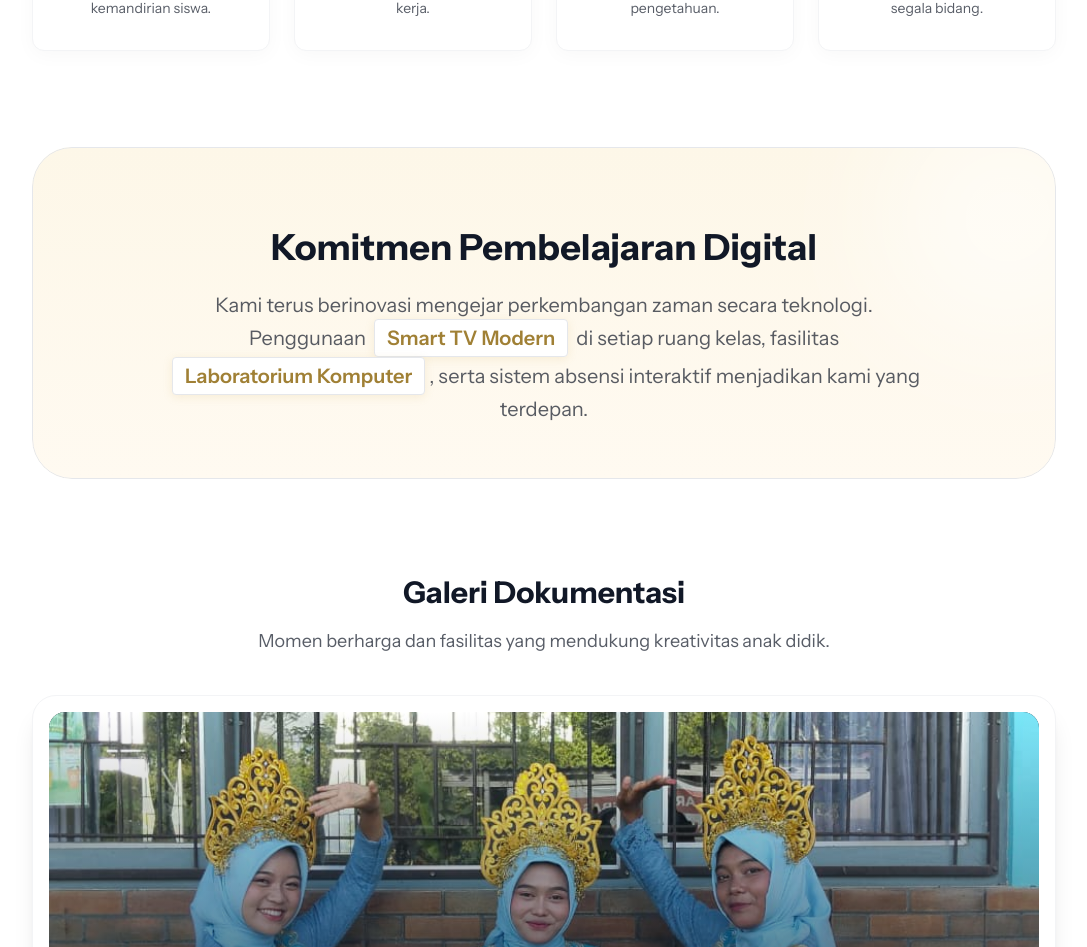
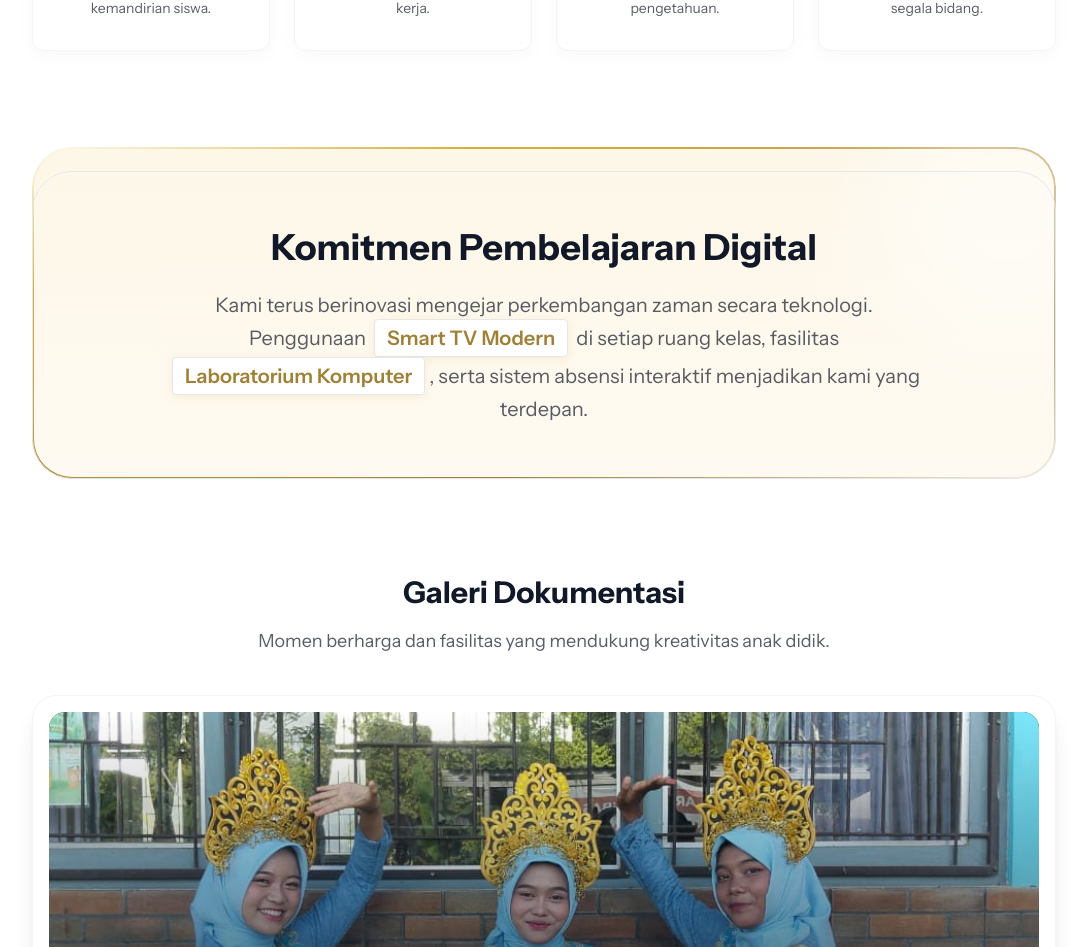
Before and after one commit to Rezasireza/bintra, a React (Vite) app: page /about in a window 1280 px wide. Shown: the part 1392-2339 px from the top of the page, without its empty margins (96-1183 px from the left). Built offline with nearby package versions, Linux system fonts and the light colour scheme; no server answers; the database is empty.

Commit message:
feat(ui): add magicui shine border on about page

```diff
--- /dev/null
+++ b/components/ui/shine-border.tsx
@@ -0,0 +1,66 @@
+import React from "react";
+import { clsx, type ClassValue } from "clsx";
+import { twMerge } from "tailwind-merge";
+
+export function cn(...inputs: ClassValue[]) {
+    return twMerge(clsx(inputs));
+}
+
+export interface ShineBorderProps extends Omit<React.HTMLAttributes<HTMLDivElement>, 'className' | 'style'> {
+    className?: string;
+    style?: React.CSSProperties;
+    /**
+     * Width of the border in pixels
+     * @default 1
+     */
+    borderWidth?: number;
+    /**
+     * Duration of the animation in seconds
+     * @default 14
+     */
+    duration?: number;
+    /**
+     * Color of the border, can be a single color or an array of colors
+     * @default "#000000"
+     */
+    shineColor?: string | string[];
+}
+
+/**
+ * Shine Border
+ *
+ * An animated background border effect component with configurable properties.
+ */
+export function ShineBorder({
+    borderWidth = 1,
+    duration = 14,
+    shineColor = "#000000",
+    className,
+    style,
+    ...props
+}: ShineBorderProps) {
+    return (
+        <div
+            style={
+                {
+                    "--border-width": `${borderWidth}px`,
+                    "--duration": `${duration}s`,
+                    backgroundImage: `radial-gradient(transparent,transparent, ${Array.isArray(shineColor) ? shineColor.join(",") : shineColor
+                        },transparent,transparent)`,
+                    backgroundSize: "300% 300%",
+                    mask: `linear-gradient(#fff 0 0) content-box, linear-gradient(#fff 0 0)`,
+                    WebkitMask: `linear-gradient(#fff 0 0) content-box, linear-gradient(#fff 0 0)`,
+                    WebkitMaskComposite: "xor",
+                    maskComposite: "exclude",
+                    padding: "var(--border-width)",
+                    ...style,
+                } as React.CSSProperties
+            }
+            className={cn(
+                "motion-safe:animate-shine pointer-events-none absolute inset-0 size-full rounded-[inherit] will-change-[background-position]",
+                className
+            )}
+            {...props}
+        />
+    );
+}
--- a/index.html
+++ b/index.html
@@ -40,6 +40,16 @@
               'xl': '12px',
               '2xl': '16px',
               '3xl': '24px',
+            },
+            animation: {
+              shine: 'shine var(--duration) infinite linear',
+            },
+            keyframes: {
+              shine: {
+                '0%': { backgroundPosition: '0% 0%' },
+                '50%': { backgroundPosition: '100% 100%' },
+                'to': { backgroundPosition: '0% 0%' },
+              },
             },
             typography: (theme) => ({
               DEFAULT: {
--- a/pages/About.tsx
+++ b/pages/About.tsx
@@ -2,6 +2,7 @@ import React, { useState, useEffect } from 'react';
 import Section from '../components/ui/Section';
 import { motion, AnimatePresence } from 'framer-motion';
 import { ChevronLeft, ChevronRight, Play } from 'lucide-react';
+import { ShineBorder } from '../components/ui/shine-border';
 
 const DUMMY_SLIDES = [
   {
@@ -257,6 +258,7 @@ const About: React.FC = () => {
             transition={{ duration: 0.6, ease: "easeOut" }}
             className="bg-gradient-to-b from-[#fdf7e8] to-[#fffaf1] p-10 md:p-14 rounded-[2.5rem] text-center space-y-6 relative overflow-hidden"
           >
+            <ShineBorder shineColor={["#D4AF37", "#C8A24A", "#A08035"]} borderWidth={2} />
             <div className="absolute inset-0 border border-gold-200/40 rounded-[2.5rem] pointer-events-none z-10"></div>
             <div className="absolute -right-20 -top-20 w-64 h-64 bg-white/60 rounded-full blur-3xl pointer-events-none" />
             <h2 className="text-3xl md:text-4xl font-bold text-primary-DEFAULT relative z-10">Komitmen Pembelajaran Digital</h2>
```
